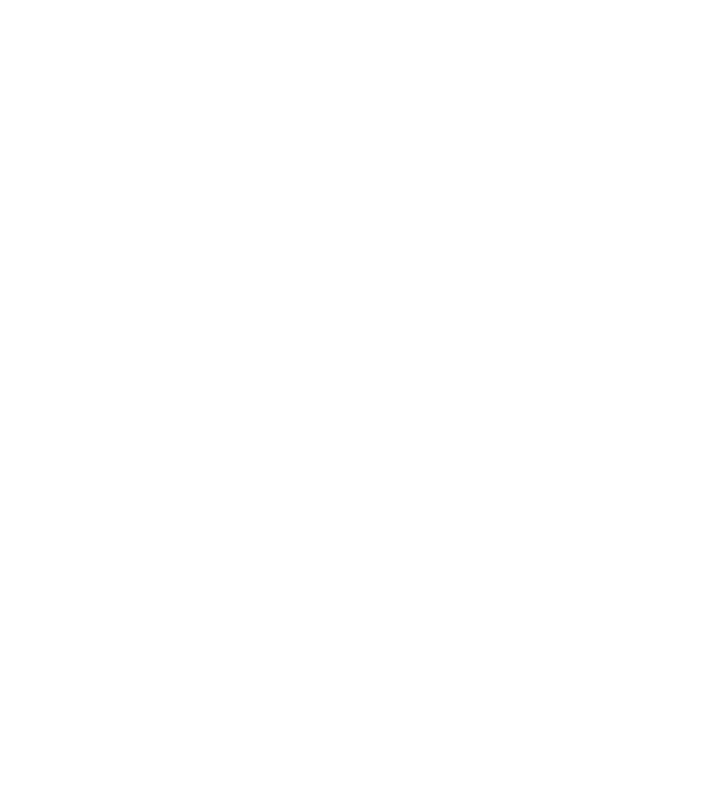
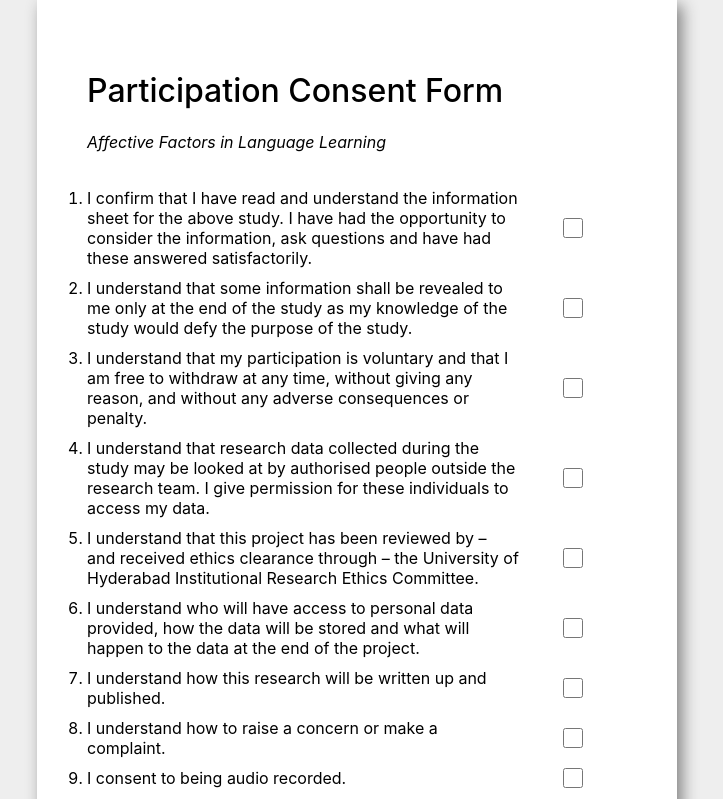
Before and after one commit to ArpanKumarDas/data-collection, a React (Create React App) app: page / in a window 1280 px wide. Before the commit this address had no page. Shown: the top 799 px of the page, without its empty margins (283-1006 px from the left). Built offline with nearby package versions, Linux system fonts and the light colour scheme.

Commit message:
hash router

```diff
--- a/src/App.js
+++ b/src/App.js
@@ -1,5 +1,5 @@
 import "./App.css";
-import { BrowserRouter as Router, Routes, Route } from "react-router-dom";
+import { HashRouter as Router, Routes, Route } from "react-router-dom";
 import Form from "./components/Form";
 import FormNew from "./components/FormNew";
 
@@ -7,8 +7,8 @@
   return (
     <Router>
       <Routes>
-        <Route path="/data-collection" element={<Form />} />
-        <Route path="/data-collection/q3" element={<FormNew />} />
+        <Route path="/" element={<Form />} />
+        <Route path="/q3" element={<FormNew />} />
       </Routes>
     </Router>
   );
```
